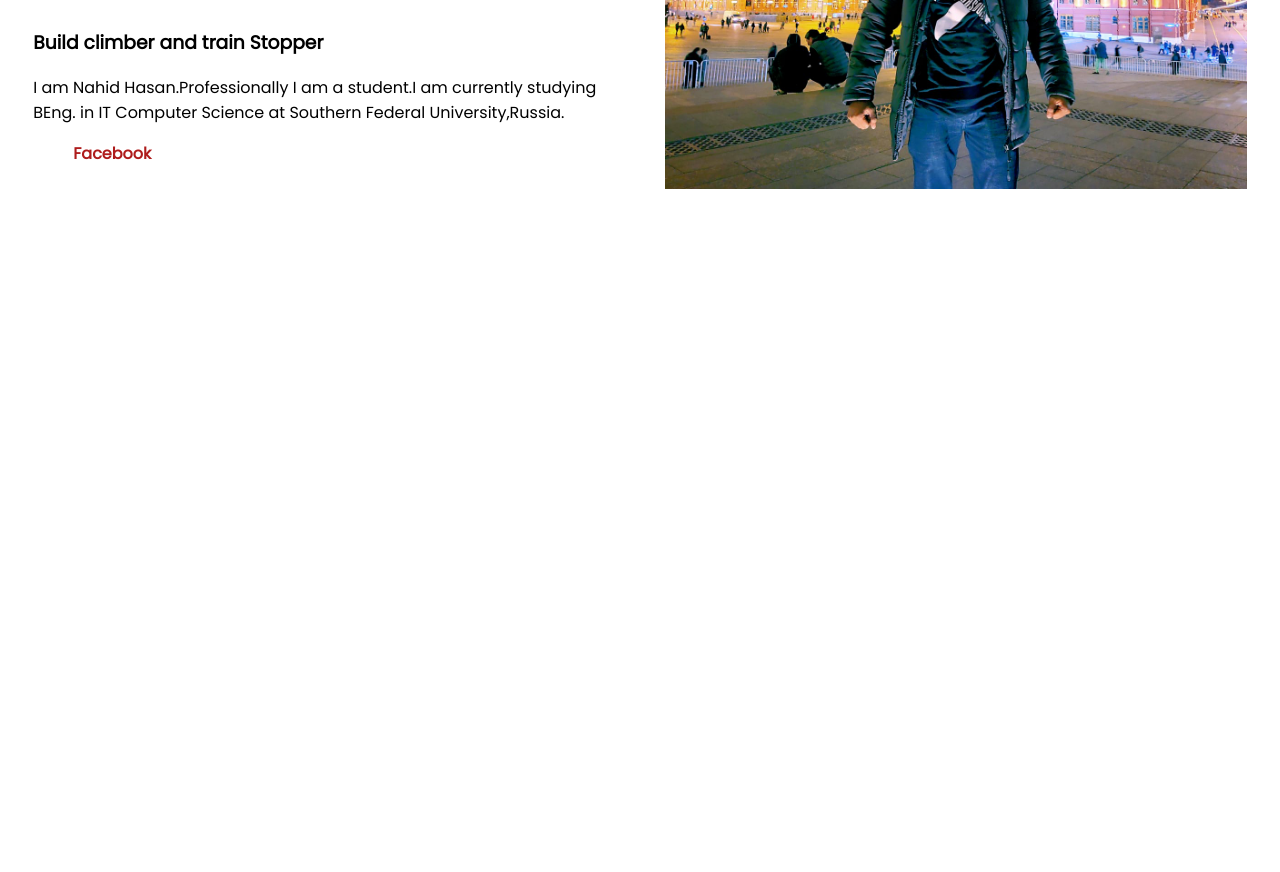
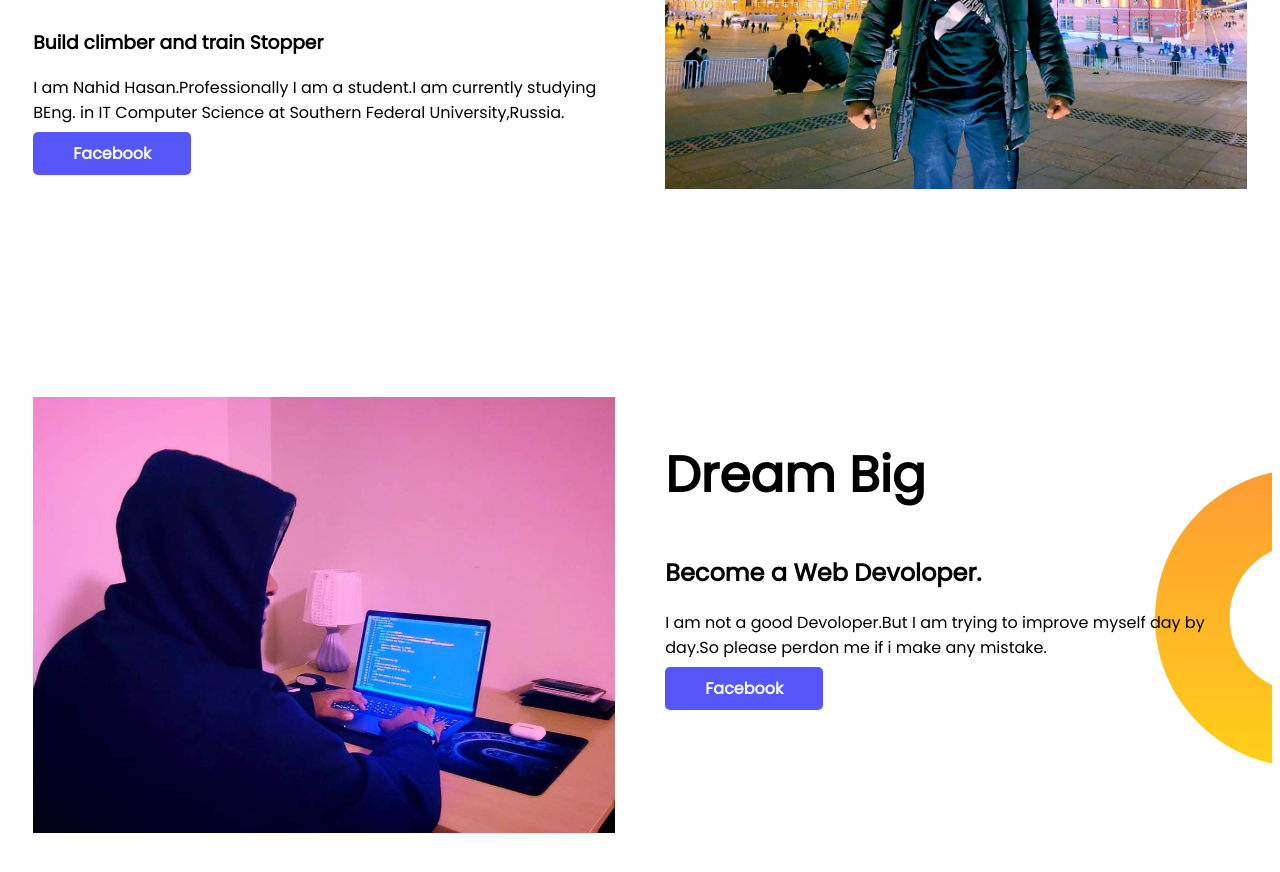
Before and after one commit to nahidhasanprovat/Protfuli-website, a plain HTML site: page index.html in a window 1280 px wide. Shown: the part 280-1152 px from the top of the page. Before the commit the page ends 800 px from the top, so only its background shows below. Drawn offline with Linux system fonts and the light colour scheme.

Commit message:
Dream Added

```diff
--- a/index.html
+++ b/index.html
@@ -23,5 +23,16 @@
             <div class="half-width"><img src="WhatsApp Image 2022-08-23 at 03.03.19 (3).jpeg" alt="">
             </div>
     </section>
+    <section class="dream-big">
+        <dib class="half-width">
+            <img src="WhatsApp Image 2022-08-23 at 12.44.07.jpeg" alt="">
+        </dib>
+        <dib class="half-width">
+            <h1>Dream Big</h1>
+            <h2>Become a Web Devoloper.</h2>
+            <p>I am not a good Devoloper.But I am trying to improve myself day by day.So please perdon me if i make any mistake.</p>
+            <a class="link-button" target= "_blank" href="https://www.facebook.com/profile.php?id=100009943755900">Facebook</a>
+        </dib>
+    </section>
 </body>
 </html>
--- a/style.css
+++ b/style.css
@@ -9,6 +9,7 @@ h1{
 }
 section{
     display: flex;
+    margin-bottom: 150px;
 }
 .half-width{
     width: 50%;
@@ -21,10 +22,14 @@ section{
     text-decoration: none;
     padding: 10px 40px;
     border-radius: 5px;
-    color: rgb(174, 28, 28);
-    font-weight: 700;
-    background-image: linear-gradient(blue rgb(20, 39, 80));
+    color: rgb(250, 253, 254);
+    font-weight: 700;background-color: rgb(86, 86, 249);
 }
 .top-banner{
     background-image: url(developer-portfolio-master/images/);
 }
+.dream-big{
+    background-image: url(developer-portfolio-master/images/dream-bg.png);
+    background-repeat: no-repeat;
+    background-position: right;
+}
```
Also changed, not shown: WhatsApp Image 2022-08-23 at 12.44.07.jpeg (added).
